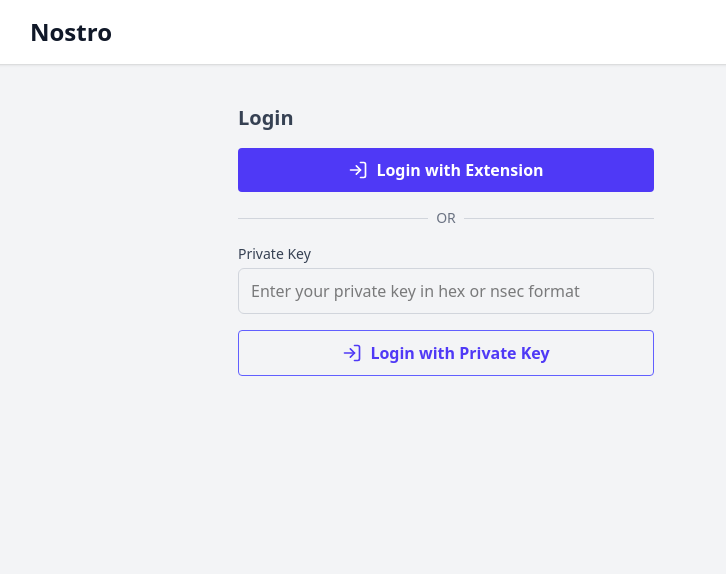
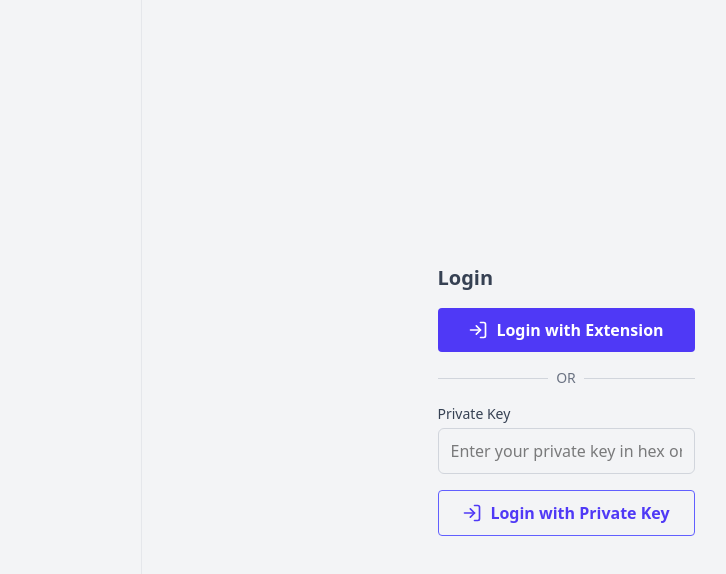
Before and after one commit to minagishl/nostro, a Next.js app: page / in a window 1280 px wide. Shown: the top 574 px of the page, without its empty margins (194-920 px from the left). Built offline with nearby package versions, Linux system fonts and the light colour scheme; what nostr-tools would draw is missing.

Commit message:
style: update main design

```diff
--- a/src/components/layout/Layout.tsx
+++ b/src/components/layout/Layout.tsx
@@ -3,36 +3,28 @@ import Link from 'next/link';
 import { Search, Bookmark, Info, User, LogOut, Bell, Home, Settings } from 'lucide-react';
 import { useNostrStore } from '@/store/useNostrStore';
 import { LoginForm } from '@/components/nostr/LoginForm';
-import { tv } from 'tailwind-variants';
-
-const container = tv({
-  base: 'ml-auto w-full max-w-3/4',
-  variants: {
-    full: {
-      true: 'w-full max-w-full',
-      false: 'w-full max-w-3/4',
-    },
-  },
-});
 
 export const Layout: React.FC<{ children: React.ReactNode }> = ({ children }) => {
   const { publicKey, logout } = useNostrStore();
 
   return (
     <div className="min-h-screen bg-gray-100 dark:bg-gray-900">
-      <header className="fixed top-0 z-10 w-full bg-white shadow dark:bg-gray-800">
-        <div className="mx-auto max-w-4xl px-4 py-4 sm:px-6 lg:px-8">
-          <div className="flex items-center justify-between">
-            <Link href="/">
-              <h1 className="text-2xl font-bold text-gray-900 dark:text-white">Nostro</h1>
-            </Link>
-          </div>
-        </div>
-      </header>
-      <div className="mx-auto max-w-4xl px-4 pt-16 sm:px-6 lg:px-8">
-        <div className="relative flex">
+      <div className="mx-auto max-w-6xl px-4 sm:px-6 lg:px-8">
+        <div className="flex w-full">
+          <aside className="sticky top-0 h-dvh w-60 shrink-0 overflow-y-auto border-r border-gray-200 px-6 py-8 dark:border-gray-700">
+            <nav className="space-y-2"></nav>
+          </aside>
+          <main className="flex-1 overflow-y-auto py-8">
+            <div
+              className={
+                !publicKey ? 'flex h-full items-center justify-center' : 'mx-auto max-w-xl'
+              }
+            >
+              {publicKey ? children : <LoginForm />}
+            </div>
+          </main>
           {publicKey && (
-            <aside className="fixed py-8">
+            <aside className="sticky top-0 h-dvh w-60 shrink-0 overflow-y-auto border-l border-gray-200 px-6 py-8 dark:border-gray-700">
               <nav className="space-y-2">
                 <Link
                   href="/"
@@ -93,11 +85,6 @@ export const Layout: React.FC<{ children: React.ReactNode }> = ({ children }) =>
               </nav>
             </aside>
           )}
-          <main className="w-full flex-1 p-6">
-            <div className={container({ full: !publicKey })}>
-              {publicKey ? children : <LoginForm />}
-            </div>
-          </main>
         </div>
       </div>
     </div>
```
